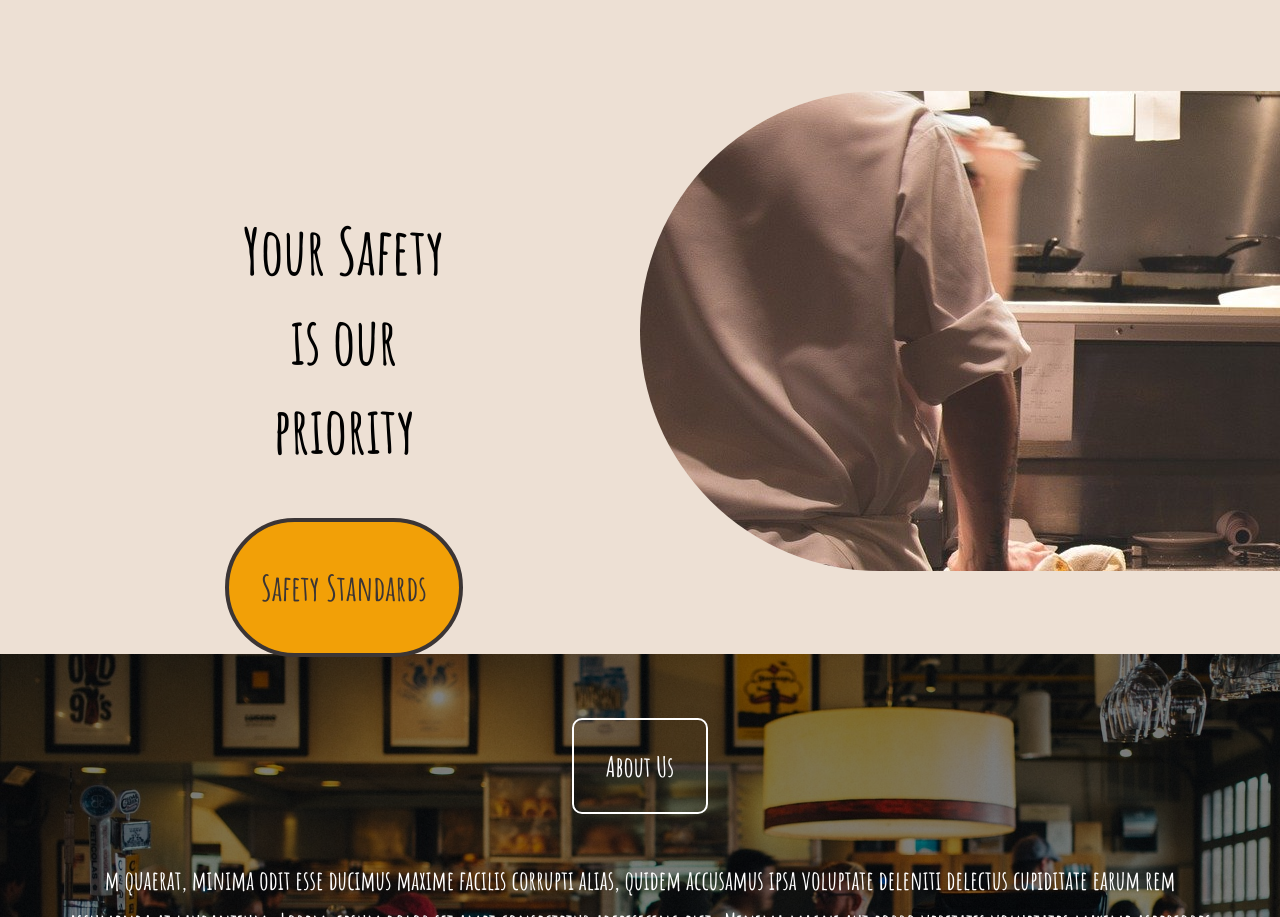
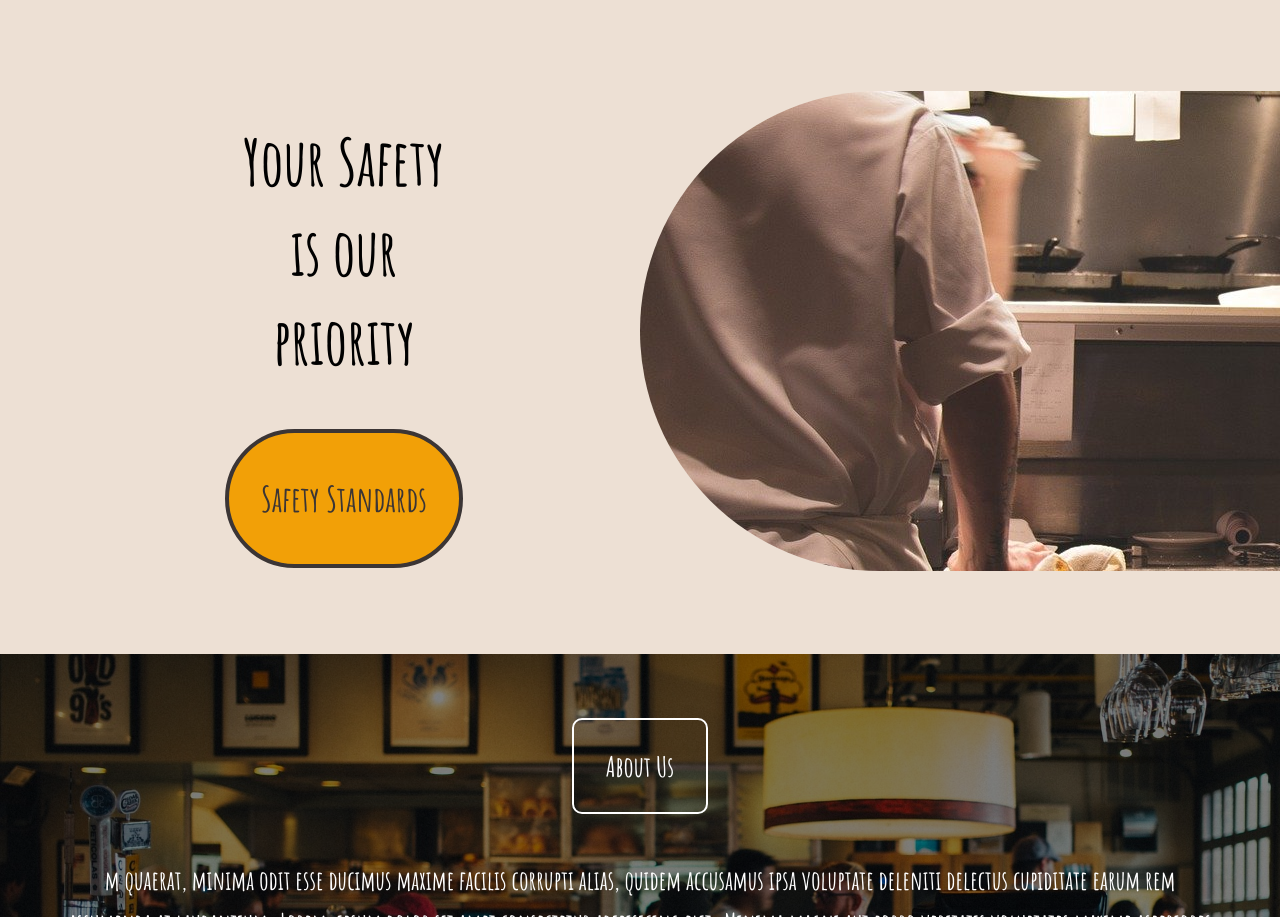
Before and after one commit to anm0l555/build-it-better, a plain HTML site: page index.html in a window 1280 px wide. Shown: the part 862-1779 px from the top of the page. Drawn offline with nearby package versions, Linux system fonts and the light colour scheme; grey boxes are pictures that could not be loaded.

Commit message:
setting up margin top

```diff
--- a/css/styles.css
+++ b/css/styles.css
@@ -372,7 +372,7 @@ opacity: 0.5;}
 
 }
 .colmn .hdcol{
-  margin-top: 10rem;
+  margin-top: 12%;
   /* margin-left: 10rem!important; */
   text-align: center!important;
   font-size: xx-large;
```
